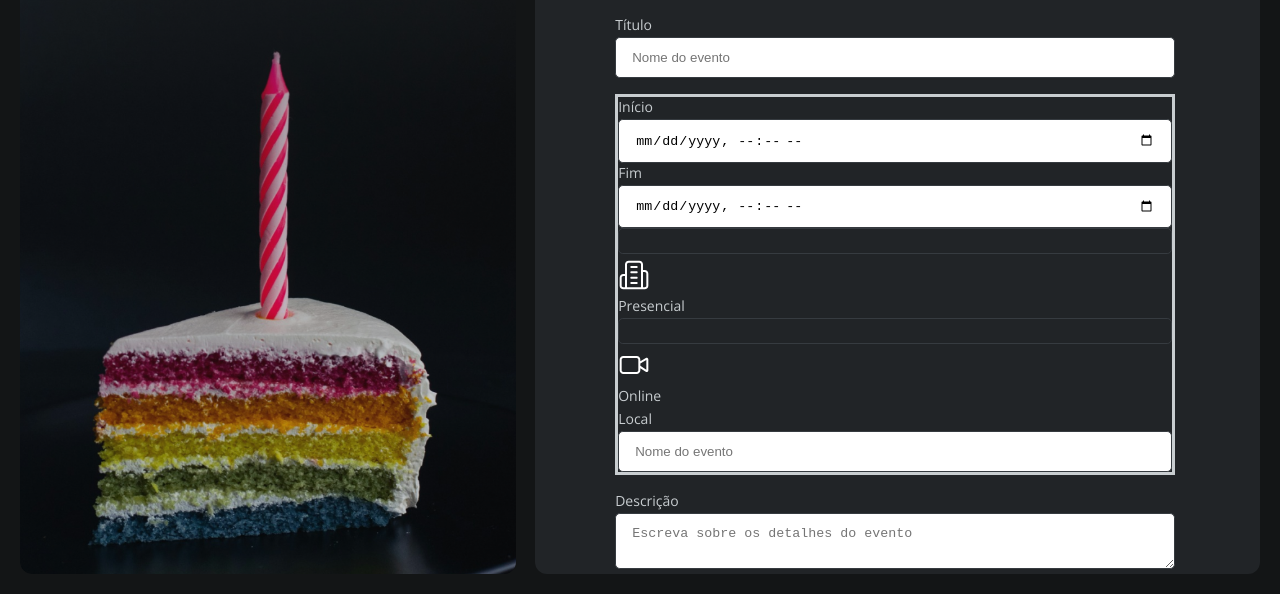
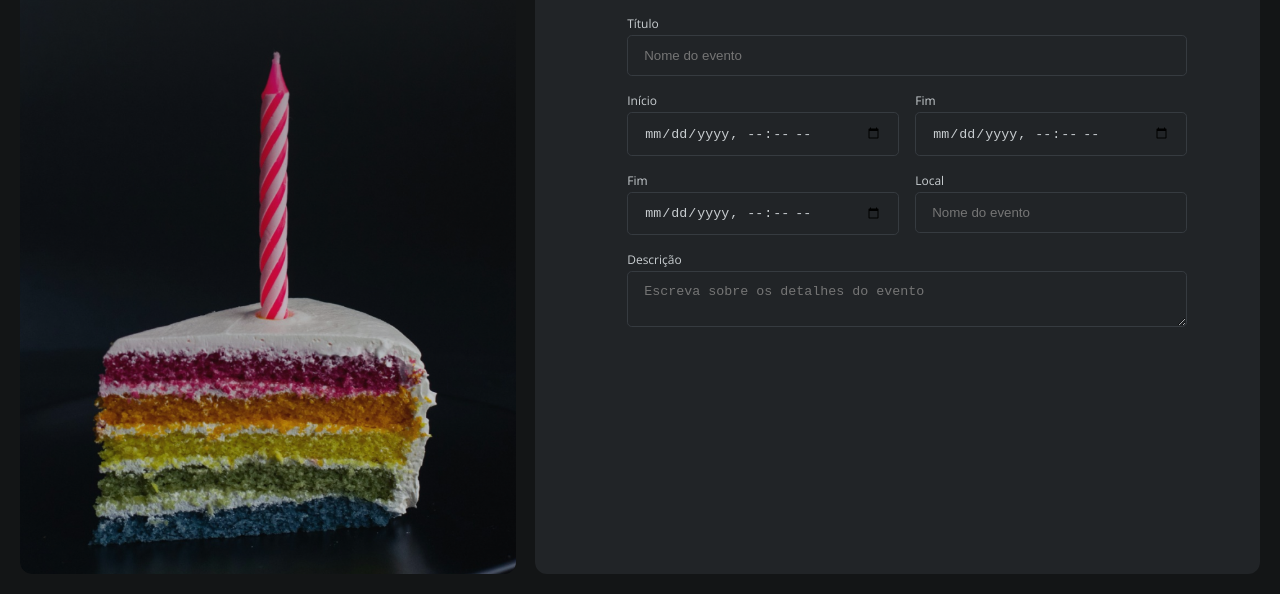
Before and after one commit to jefmaeda/Formulario-de-convite, a plain HTML site: page index.html in a window 1280 px wide. Shown: the part 206-800 px from the top of the page. Drawn offline with nearby package versions, Linux system fonts and the light colour scheme.

Commit message:
update layout center, style input customized

```diff
--- a/index.html
+++ b/index.html
@@ -46,7 +46,7 @@
               <input type="text" name="eventname" id="eventname" placeholder="Nome do evento">
             </div>
 
-            <div class="grid grid-cols-2">
+            <div class="flex">
 
               <div class="input-wrapper">
                 <label for="startevent">Início</label>
@@ -58,7 +58,7 @@
                 <input type="datetime-local" name="endevent" id="endevent">
               </div>
 
-              <div class="radio-wrapper">
+              <!-- <div class="radio-wrapper">
 
                 <div class="radio-inner">
                   <input type="radio" name="type-event" id="in-peron" value="in-peron">
@@ -72,7 +72,12 @@
                   <label for="online">Online</label>
                 </div>
 
+              </div> -->
+                <div class="input-wrapper">
+                <label for="endevent">Fim</label>
+                <input type="datetime-local" name="endevent" id="endevent">
               </div>
+
 
               <div class="input-wrapper">
                 <label for="location">Local</label>
--- a/style/fields/index.css
+++ b/style/fields/index.css
@@ -1,15 +1,2 @@
-input, textarea{
-  appearance: none;
-  width: 100%;
-  border-radius: .3rem;
-  border: solid 1px var(--input-stroke);
-
-  padding: .75rem 1rem;
-}
-
-label{
-  font: var(--text-body-sm);
-
-  display: block;
-  margin-bottom: .2rem;
-}
+@import url(input.css);
+@import url(radio.css);
--- /dev/null
+++ b/style/fields/input.css
@@ -0,0 +1,25 @@
+input, textarea{
+  appearance: none;
+  width: 100%;
+  border-radius: .3rem;
+  border: solid 1px var(--input-stroke);
+
+  padding: .75rem 1rem;
+  background-color: var(--shape-backgroud);
+
+  color: var(--text-body);
+}
+
+label{
+  font: var(--text-body-xs);
+
+  display: block;
+  margin-bottom: .2rem;
+}
+
+input:focus,
+textarea:focus{
+  outline: solid 1px var(--brand-light);
+  /* safari brose */
+  outline-offset: .1px;
+}
--- a/style/forms.css
+++ b/style/forms.css
@@ -22,9 +22,22 @@ legend{
   color: var(--text-heading);
 }
 
-.grid{
+.flex{
+  /* display: flex;
+  flex-wrap: wrap;
+  gap: 1rem;
+  max-width: 35rem;
   border: solid;
-  display: gird;
 
-  grid-template-columns: repeat(auto-fit, minmax(7.5rem, 1fr));
+  & > div{
+    flex: 1;
+  }
+
+  & .radio-wrapper{
+    display: flex;
+  } */
+
+  display: grid;
+  gap: 1rem;
+  grid-template-columns: repeat(auto-fit, minmax(17rem,1fr));
 }
--- a/style/layout.css
+++ b/style/layout.css
@@ -17,7 +17,7 @@ main{
   padding: 5rem;
 
   & .main-container{
-    margin-right: auto ;
+    margin: auto ;
     max-width: 35rem;
   }
 }
@@ -34,7 +34,7 @@ aside{
 
   & .aside-container{
     max-width: 21rem;
-    margin-left: auto;
+    /* margin-left: auto; */
   }
 
   & img{
```
Also changed, not shown: style/fields/radio.css (added).
